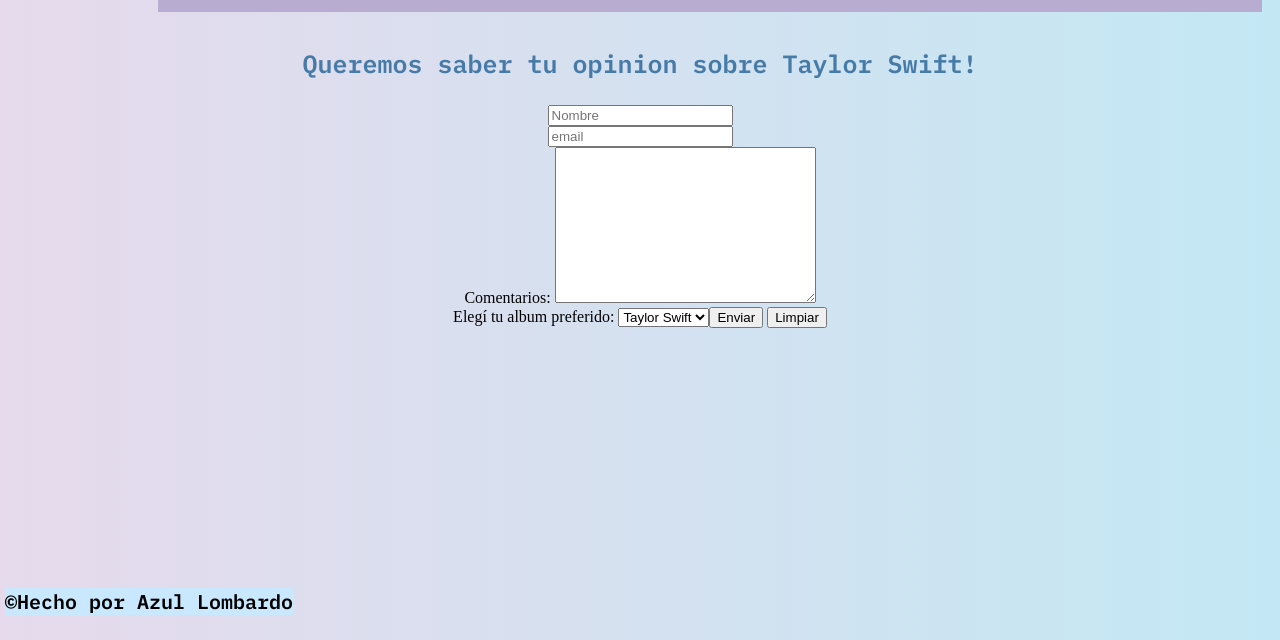
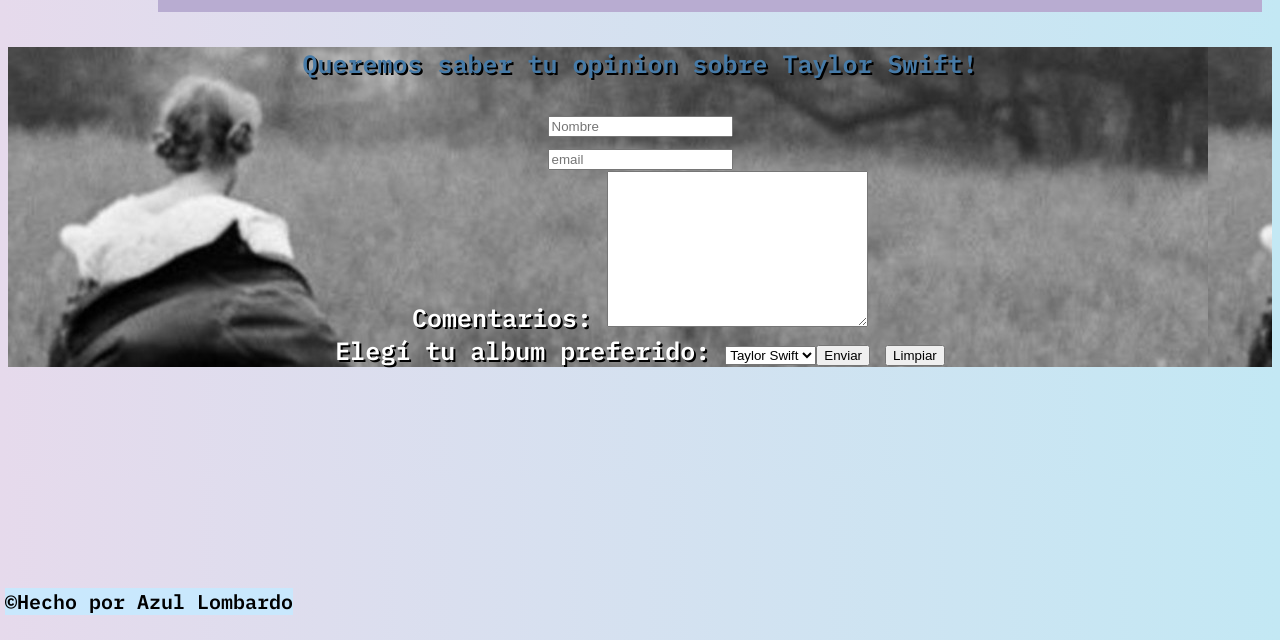
Before and after one commit to azuuuulada/TSLombardoFINAL, a website: page pages/contacto.html in a window 1280 px wide. Shown: the part 160-800 px from the top of the page. Drawn offline with Linux system fonts and the light colour scheme.

Commit message:
cambios en estilos

```diff
--- /dev/null
+++ b/scss/_contacto.scss
@@ -0,0 +1,11 @@
+#formContacto{
+    background-image: url("../img/contacto.jpg");
+    font-family: 'IBM Plex Mono', monospace;
+    font-weight: bold;
+    font-size: 25px;
+    color: white;
+    text-shadow: 2px 2px black;
+    animation-name: aparecer;
+    animation-duration: 2s;
+    animation-iteration-count: 1;
+}
--- a/scss/style.scss
+++ b/scss/style.scss
@@ -9,3 +9,4 @@
 @import "nav";
 @import "header";
 @import "footer";
+@import "contacto";
```
Also changed, not shown: css/estilo.css.
